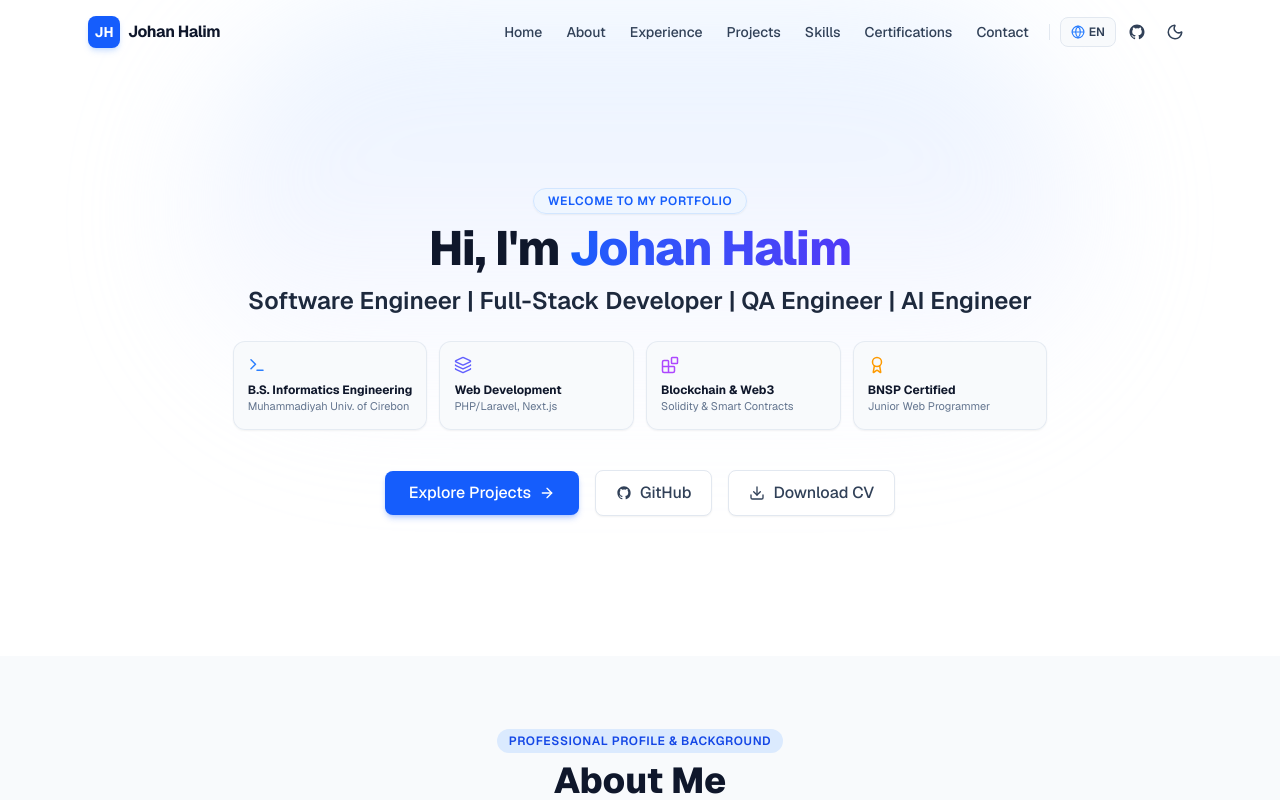
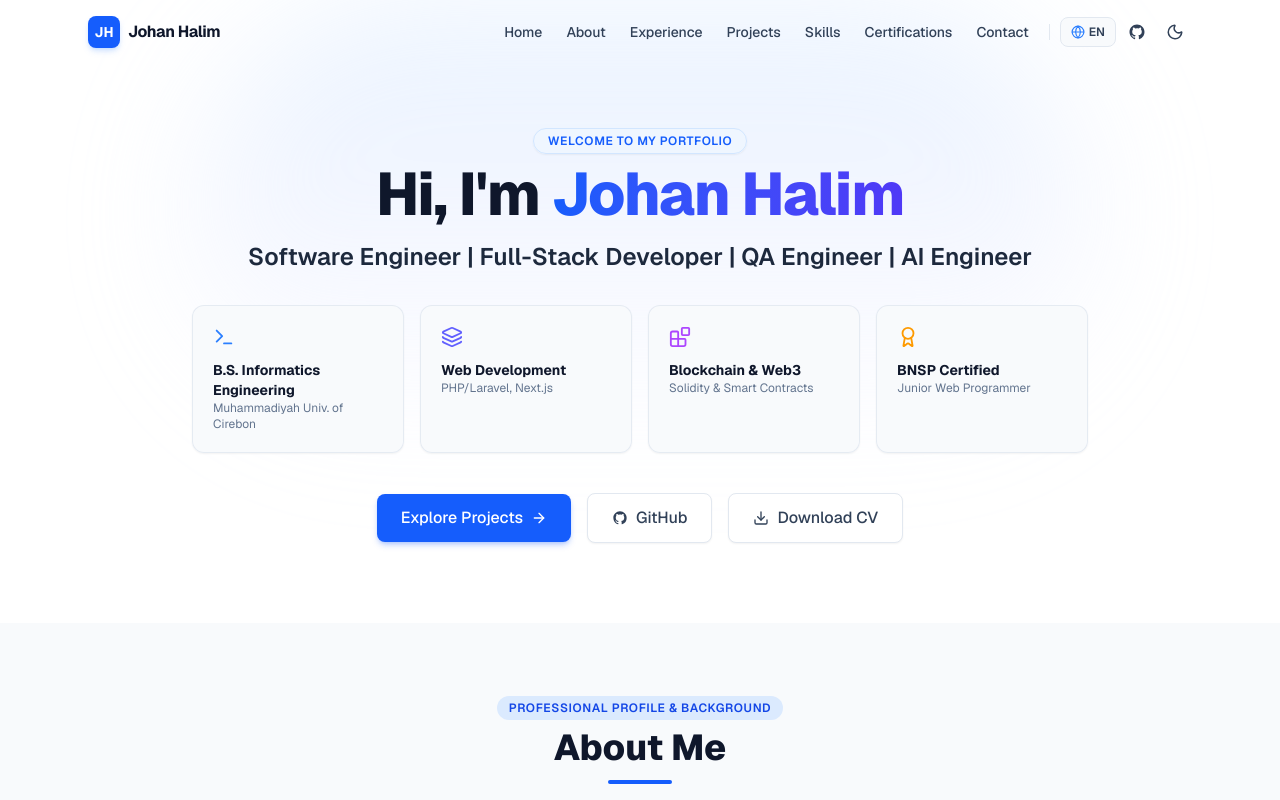
Before and after one commit to johanhalim7/portfolio, a Next.js app: page / in a window 1280 px wide. Shown: the top 800 px of the page. Built offline with nearby package versions, Linux system fonts and the light colour scheme.

Commit message:
Fix empty-feeling hero: natural height, richer content
- Remove forced 82-90vh hero height; hero now sizes to content
- Name heading slightly larger on large screens
- Highlight cards: more padding, bigger icons and text, no truncation
- Action buttons slightly larger

```diff
--- a/src/components/Hero.tsx
+++ b/src/components/Hero.tsx
@@ -18,10 +18,10 @@ function GithubIcon({ size = 16 }: { size?: number }) {
 }
 
 const highlightIcons = [
-  <Terminal key="terminal" size={18} className="text-blue-500" />,
-  <Layers key="layers" size={18} className="text-indigo-500" />,
-  <Blocks key="blocks" size={18} className="text-purple-500" />,
-  <Award key="award" size={18} className="text-amber-500" />,
+  <Terminal key="terminal" size={22} className="text-blue-500" />,
+  <Layers key="layers" size={22} className="text-indigo-500" />,
+  <Blocks key="blocks" size={22} className="text-purple-500" />,
+  <Award key="award" size={22} className="text-amber-500" />,
 ];
 
 export default function Hero() {
@@ -32,7 +32,7 @@ export default function Hero() {
   return (
     <section
       id="beranda"
-      className="min-h-[90vh] lg:min-h-[82vh] flex items-center justify-center pt-24 pb-16 lg:pb-12 bg-white dark:bg-slate-950 relative overflow-hidden"
+      className="pt-28 pb-14 md:pt-32 md:pb-20 bg-white dark:bg-slate-950 relative overflow-hidden"
     >
       {/* Subtle Background Mesh / Gradient */}
       <div className="absolute top-0 left-1/2 -translate-x-1/2 w-full max-w-4xl h-[450px] opacity-35 dark:opacity-20 pointer-events-none">
@@ -57,7 +57,7 @@ export default function Hero() {
           initial={{ opacity: 0, y: 15 }}
           animate={{ opacity: 1, y: 0 }}
           transition={{ duration: 0.4, delay: 0.1 }}
-          className="text-4xl sm:text-5xl md:text-5xl font-extrabold text-slate-900 dark:text-white mb-3 tracking-tight"
+          className="text-4xl sm:text-5xl md:text-5xl lg:text-6xl font-extrabold text-slate-900 dark:text-white mb-4 tracking-tight"
         >
           {lang === 'id' ? 'Halo, saya ' : "Hi, I'm "}
           <span className="bg-gradient-to-r from-blue-600 to-indigo-600 bg-clip-text text-transparent">
@@ -70,7 +70,7 @@ export default function Hero() {
           initial={{ opacity: 0, y: 15 }}
           animate={{ opacity: 1, y: 0 }}
           transition={{ duration: 0.4, delay: 0.15 }}
-          className="text-lg md:text-xl lg:text-2xl font-semibold text-slate-800 dark:text-slate-200 mb-6 mx-auto leading-snug lg:whitespace-nowrap"
+          className="text-lg md:text-xl lg:text-2xl font-semibold text-slate-800 dark:text-slate-200 mb-8 mx-auto leading-snug lg:whitespace-nowrap"
         >
           {profile.title[lang]}
         </motion.h2>
@@ -80,18 +80,18 @@ export default function Hero() {
           initial={{ opacity: 0, y: 15 }}
           animate={{ opacity: 1, y: 0 }}
           transition={{ duration: 0.4, delay: 0.25 }}
-          className="grid grid-cols-2 md:grid-cols-4 gap-3 max-w-4xl mx-auto mb-10 text-left"
+          className="grid grid-cols-2 md:grid-cols-4 gap-4 max-w-4xl mx-auto mb-10 text-left"
         >
           {highlights.map((item, idx) => (
             <div
               key={idx}
-              className="p-3.5 rounded-xl bg-slate-50/90 dark:bg-slate-900/80 border border-slate-200/80 dark:border-slate-800/80 shadow-xs hover:border-blue-400/50 transition-colors"
+              className="p-5 rounded-xl bg-slate-50/90 dark:bg-slate-900/80 border border-slate-200/80 dark:border-slate-800/80 shadow-xs hover:border-blue-400/50 transition-colors"
             >
-              <div className="mb-2">{highlightIcons[idx % highlightIcons.length]}</div>
-              <p className="text-xs font-bold text-slate-900 dark:text-slate-100">
+              <div className="mb-3">{highlightIcons[idx % highlightIcons.length]}</div>
+              <p className="text-sm font-bold text-slate-900 dark:text-slate-100">
                 {item.label}
               </p>
-              <p className="text-[11px] text-slate-500 dark:text-slate-400 truncate">
+              <p className="text-xs text-slate-500 dark:text-slate-400">
                 {item.sublabel}
               </p>
             </div>
@@ -107,7 +107,7 @@ export default function Hero() {
         >
           <a
             href="#proyek"
-            className="group inline-flex items-center gap-2 px-6 py-2.5 rounded-lg bg-blue-600 hover:bg-blue-700 text-white font-medium transition-all shadow-md shadow-blue-600/25 active:scale-95"
+            className="group inline-flex items-center gap-2 px-6 py-3 rounded-lg bg-blue-600 hover:bg-blue-700 text-white font-medium transition-all shadow-md shadow-blue-600/25 active:scale-95"
           >
             {t.hero.viewProjects}
             <ArrowRight size={16} className="group-hover:translate-x-1 transition-transform" />
@@ -117,7 +117,7 @@ export default function Hero() {
             href={`https://${profile.github}`}
             target="_blank"
             rel="noopener noreferrer"
-            className="inline-flex items-center gap-2 px-5 py-2.5 rounded-lg border border-slate-200 dark:border-slate-700 bg-white dark:bg-slate-900 text-slate-700 dark:text-slate-200 hover:bg-slate-50 dark:hover:bg-slate-800 font-medium transition-all active:scale-95 shadow-xs"
+            className="inline-flex items-center gap-2 px-6 py-3 rounded-lg border border-slate-200 dark:border-slate-700 bg-white dark:bg-slate-900 text-slate-700 dark:text-slate-200 hover:bg-slate-50 dark:hover:bg-slate-800 font-medium transition-all active:scale-95 shadow-xs"
           >
             <GithubIcon size={16} />
             GitHub
@@ -127,7 +127,7 @@ export default function Hero() {
             href={lang === 'en' ? '/documents/cv-en.pdf' : '/documents/cv.pdf'}
             target="_blank"
             rel="noopener noreferrer"
-            className="inline-flex items-center gap-2 px-5 py-2.5 rounded-lg border border-slate-200 dark:border-slate-700 bg-white dark:bg-slate-900 text-slate-700 dark:text-slate-200 hover:bg-slate-50 dark:hover:bg-slate-800 font-medium transition-all active:scale-95 shadow-xs"
+            className="inline-flex items-center gap-2 px-6 py-3 rounded-lg border border-slate-200 dark:border-slate-700 bg-white dark:bg-slate-900 text-slate-700 dark:text-slate-200 hover:bg-slate-50 dark:hover:bg-slate-800 font-medium transition-all active:scale-95 shadow-xs"
           >
             <Download size={16} />
             {t.hero.downloadCv}
```
